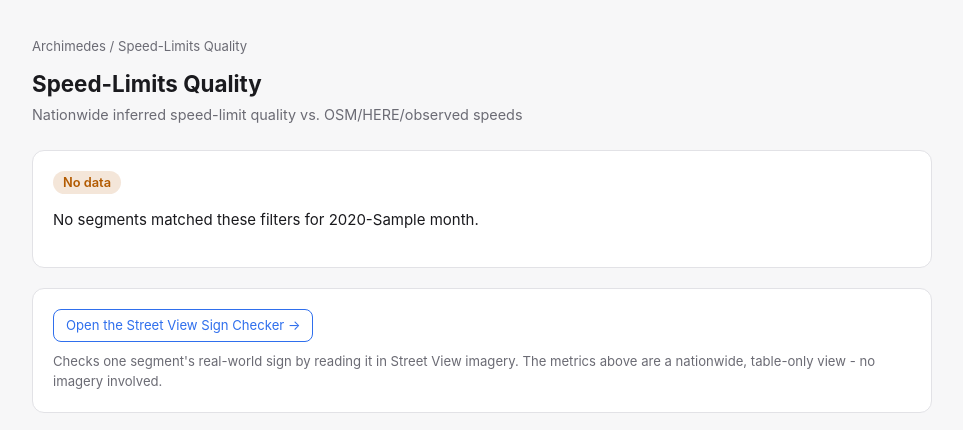
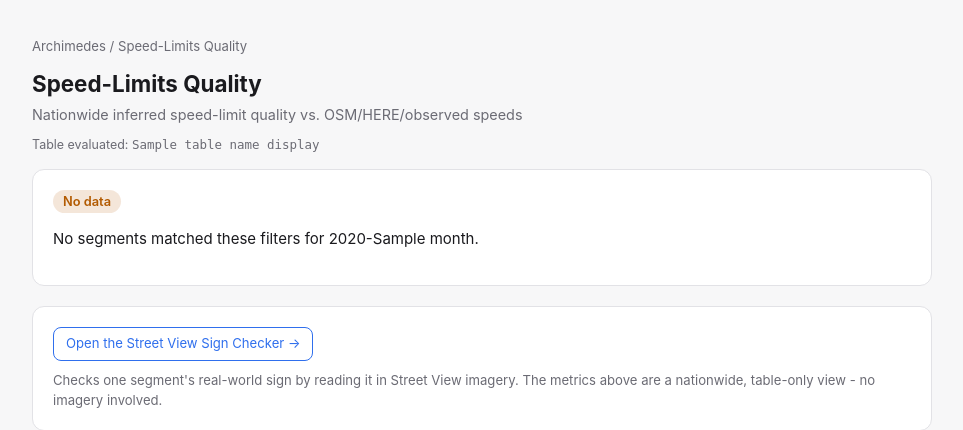
Before and after one commit to eyalmooveai/eyalamir-gpts2, a Flask app: template speed_limit_check/templates/quality.html in a window 1280 px wide. Shown: the top 430 px of the page, without its empty margins (158-1121 px from the left). Run offline with Flask 3, Linux system fonts and the light colour scheme; the template is opened without the code that fills it: most values are stand-ins (such as "Sample title", 1, 10 or a date in 2020).

Commit message:
Show the actual full table name on the Speed-Limits Quality page
Displays the fully-qualified table these metrics are actually computed
from (moove-platform-testing-data.calc_out.speed_limits_US_<YEAR>_<MONTH>_details),
updating with the year/month filter, including on an error (useful for
seeing what was being queried when something fails).

Not archimedes_api.speed_limits_infer_details, which was asked for by
name but doesn't select speed_limit_here_mph/freeflow_mph - two of the
six metrics here need those, which is exactly why quality_metrics.py
queries the dated nationwide _details table directly instead (see
CLAUDE.md). Labeling the page with a table it doesn't use would make it
actively misleading, so this shows the real one and documents the
discrepancy instead.
Co-Authored-By: Claude Sonnet 5 <noreply@anthropic.com>
Claude-Session: https://claude.ai/code/session_01YS9NRiFXvyK1EXjrrzwrFK

```diff
--- a/speed_limit_check/app.py
+++ b/speed_limit_check/app.py
@@ -39,7 +39,7 @@ from find_bad_speed_limit import (
     parse_headings,
     run_pipeline,
 )
-from quality_metrics import GROUP_BY_CHOICES, QUALITY_METRICS, US_STATE_CODES, QualityFilters, fetch_quality_metrics
+from quality_metrics import GROUP_BY_CHOICES, QUALITY_METRICS, US_STATE_CODES, QualityFilters, fetch_quality_metrics, full_table_name
 
 # The Archimedes hub's model catalog - only "Speed Limits" has a built tool
 # today (this app); the rest are placeholders naming what MooveAI expects
@@ -234,6 +234,7 @@ def speed_limits_quality():
 
     metrics_view = None
     breakdown_view = None
+    table_name_display = None
     error = None
     filters_echo = {
         "year": year or DEFAULT_QUALITY_YEAR,
@@ -261,6 +262,7 @@ def speed_limits_quality():
             project=DEFAULT_PROJECT, dataset=DEFAULT_DATASET, year=filters_echo["year"], month=filters_echo["month"],
             param1=param1, param2=param2, states=states, functional_classes=fcs,
         )
+        table_name_display = full_table_name(base)
         metrics_rows = fetch_quality_metrics(base)
         metrics_view = metrics_rows[0] if metrics_rows else None
 
@@ -280,6 +282,7 @@ def speed_limits_quality():
         filters=filters_echo,
         metrics=metrics_view,
         breakdown=breakdown_view,
+        table_name_display=table_name_display,
         quality_metric_defs=QUALITY_METRICS,
         group_by_choices=GROUP_BY_CHOICES,
         us_state_codes=US_STATE_CODES,
--- a/speed_limit_check/quality_metrics.py
+++ b/speed_limit_check/quality_metrics.py
@@ -80,6 +80,16 @@ class QualityFilters:
     group_by: str = "none"  # one of GROUP_BY_CHOICES
 
 
+def full_table_name(f: QualityFilters) -> str:
+    """The fully-qualified table these metrics are actually computed from -
+    for display, so the page is explicit about its real data source. Not
+    archimedes_api.speed_limits_infer_details: that view is missing
+    speed_limit_here_mph and freeflow_mph, two of the six metrics here
+    depend on them, so this queries the dated nationwide _details table
+    directly instead."""
+    return f"{f.project}.{f.dataset}.{table_name('US', f.year, f.month)}"
+
+
 def build_quality_query(f: QualityFilters) -> tuple[str, list[bigquery.ScalarQueryParameter]]:
     _validate_identifier(f.project, PROJECT_RE, "project")
     _validate_identifier(f.dataset, DATASET_RE, "dataset")
--- a/speed_limit_check/templates/quality.html
+++ b/speed_limit_check/templates/quality.html
@@ -3,6 +3,9 @@
 {% block heading %}Speed-Limits Quality{% endblock %}
 {% block subtitle %}Nationwide inferred speed-limit quality vs. OSM/HERE/observed speeds{% endblock %}
 {% block content %}
+{% if table_name_display %}
+  <p style="color:var(--muted); font-size:0.78rem; margin:-14px 0 14px;">Table evaluated: <code>{{ table_name_display }}</code></p>
+{% endif %}
 {% if error %}
   <div class="card">
     <span class="badge err">Error</span>
```
Also changed, not shown: speed_limit_check/README.md.
